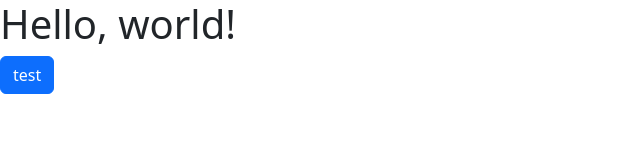
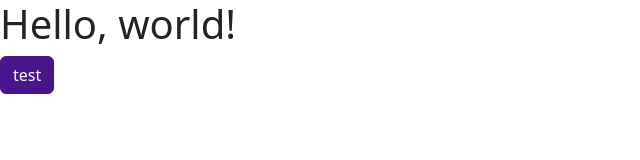
Before and after one commit to alipnf/Kourse-Hero, a website: page index.html in a window 1280 px wide. Shown: the whole page, without its empty margins (0-640 px from the left). Drawn offline with nearby package versions, Linux system fonts and the light colour scheme; files that its build step writes are made by us from their sources.

Commit message:
add sass

```diff
--- a/index.html
+++ b/index.html
@@ -10,6 +10,7 @@
       integrity="sha384-4bw+/aepP/YC94hEpVNVgiZdgIC5+VKNBQNGCHeKRQN+PtmoHDEXuppvnDJzQIu9"
       crossorigin="anonymous"
     />
+    <link rel="stylesheet" href="dist/style.css" />
   </head>
   <body>
     <h1>Hello, world!</h1>
--- /dev/null
+++ b/scss/_custom.scss
@@ -0,0 +1,3 @@
+$primary: #4a148c;
+
+@import "../node_modules/bootstrap/scss/bootstrap";
--- /dev/null
+++ b/scss/style.scss
@@ -0,0 +1 @@
+@use "custom";
```
Also changed, not shown: package.json (+5 -3 lines), 2 other files.
